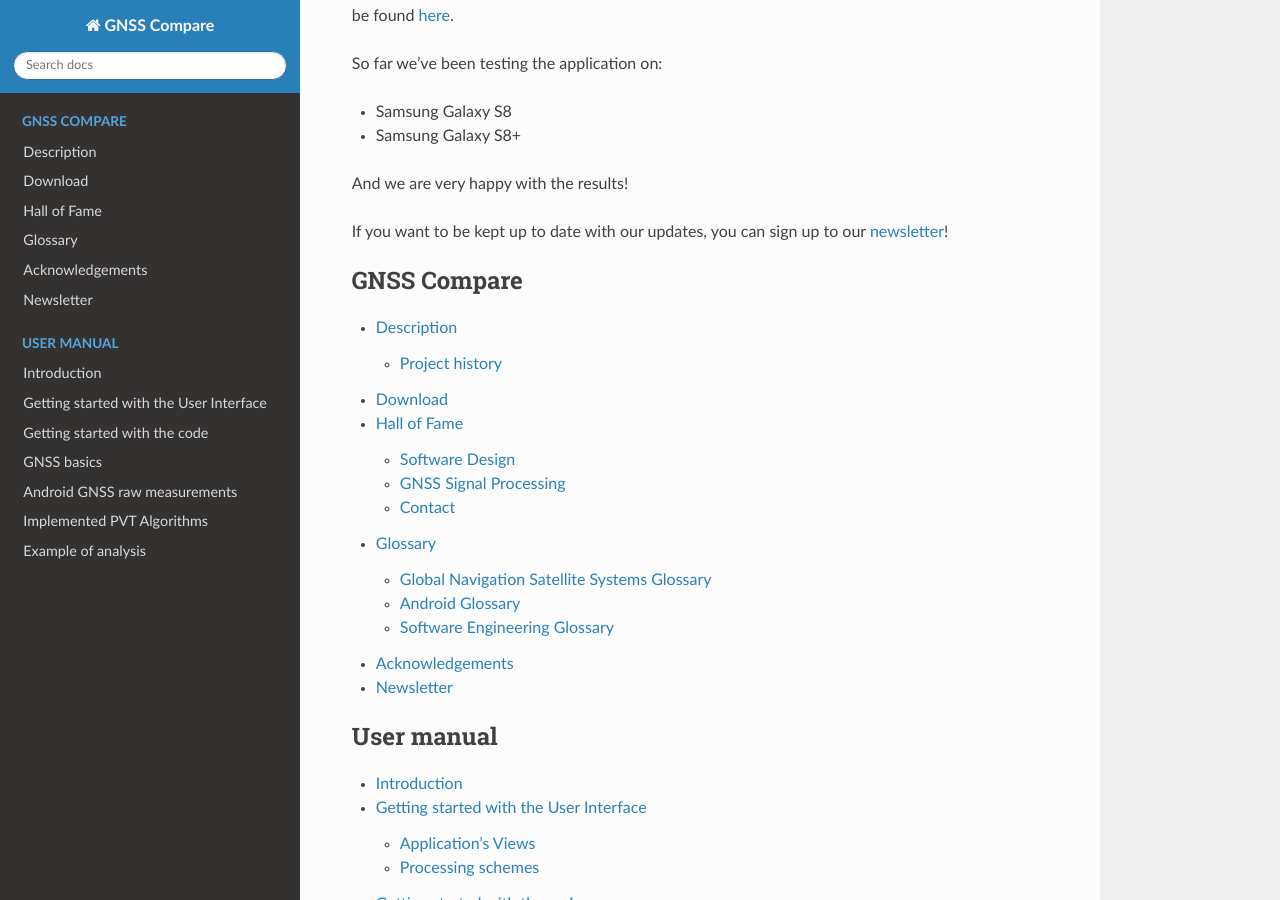
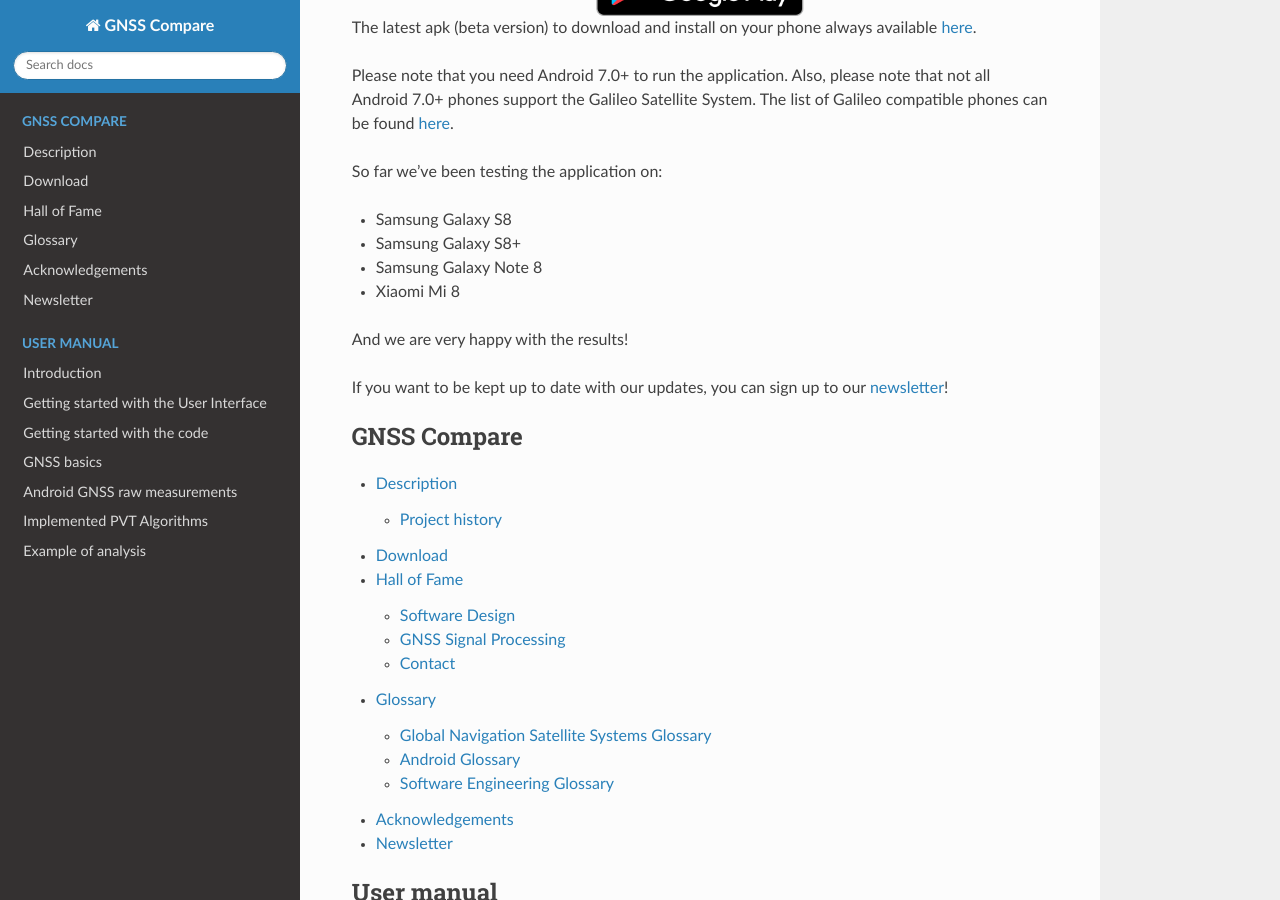
Before and after one commit to TheGalfins/GNSS_Compare, a Sphinx documentation site: the page built from docs/index.rst, in a window 1280 px wide and 900 px high, scrolled down 536 px. Built offline with Sphinx 7.4.7 and the Read the Docs theme 2.0.0, drawn with Linux system fonts in a browser that asks for light colours; pages that are not in the unit, such as notebooks, are missing from menus.

Commit message:
Updated supported phone list in index, added get in on Play Store graphic to index

```diff
--- a/docs/index.rst
+++ b/docs/index.rst
@@ -4,7 +4,7 @@
    contain the root `toctree` directive.
 
 .. image:: img/full_logo_vertical_transparent.png
-    :width: 60%
+    :width: 80%
     :align: center
     :alt: Project logo
 
@@ -19,6 +19,13 @@
 
 Check out the app on `Play Store <https://play.google.com/store/apps/details?id=com.galfins.gnss_compare>`_.
 
+.. image:: img/get_it_on_play_store.png
+    :width: 30%
+    :align: center
+    :alt: Get it on Play Store
+    :target: https://play.google.com/store/apps/details?id=com.galfins.gnss_compare
+
+
 The latest apk (beta version) to download and install on your phone always available `here <https://github.com/TheGalfins/GNSS_Compare/raw/master/release_apk/GNSS_Compare.apk>`_.
 
 Please note that you need Android 7.0+ to run the application. Also, please note that not all Android 7.0+ phones support the Galileo Satellite System. The list of Galileo compatible phones can be found `here <http://galileognss.eu/is-your-phone-using-galileo/>`_.
@@ -27,6 +34,8 @@
 
 - Samsung Galaxy S8
 - Samsung Galaxy S8+
+- Samsung Galaxy Note 8
+- Xiaomi Mi 8
 
 And we are very happy with the results!
 
```
